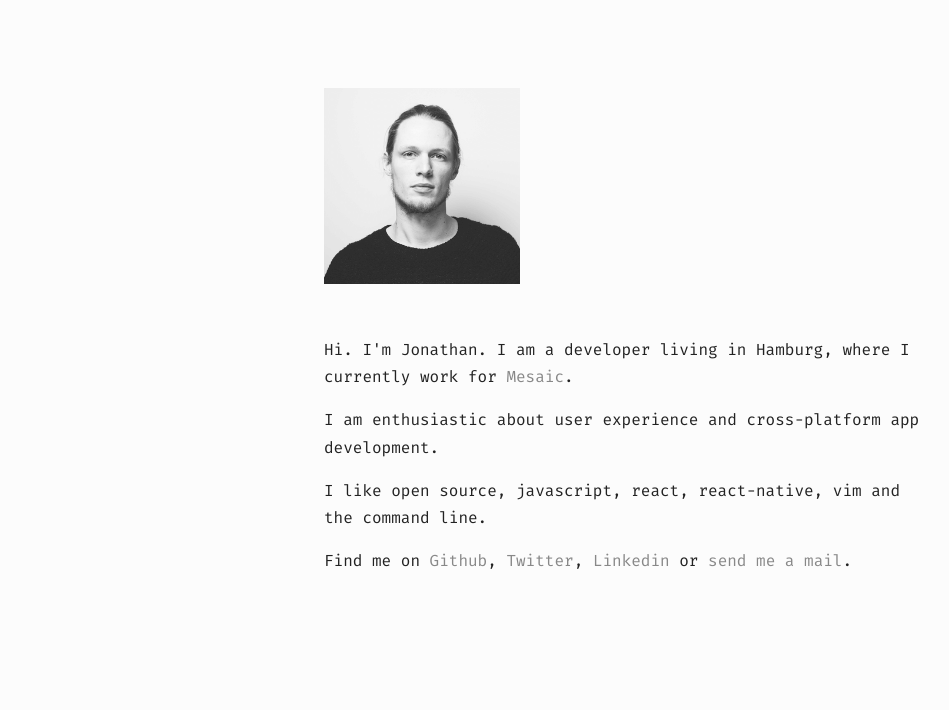
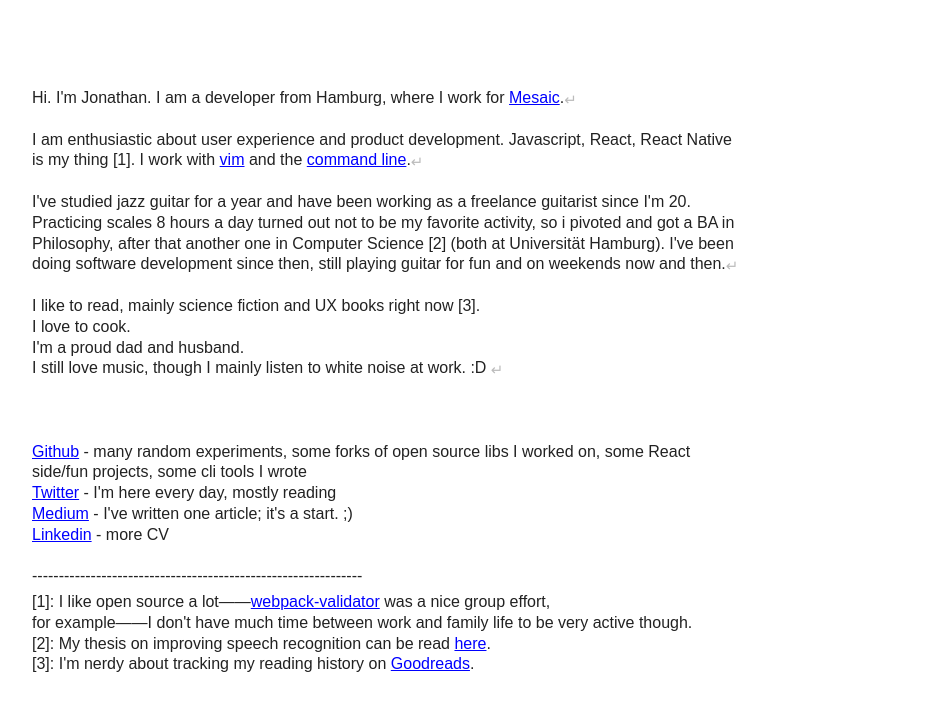
Before and after one commit to jonathanewerner/jonathanewerner.github.io, a plain HTML site: page index.html in a window 1280 px wide. Shown: the whole page, without its empty margins (16-965 px from the left). Drawn offline with Linux system fonts and the light colour scheme; a web font is replaced by a local one.

Commit message:
more minimal

```diff
--- a/index.html
+++ b/index.html
@@ -7,53 +7,91 @@
     <meta name="viewport" content="initial-scale=1, width=device-width">
     <meta name="author" content="Jonathan Glasmeyer">
 
-    <link rel="apple-touch-icon" sizes="180x180" href="/apple-touch-icon.png">
-    <link rel="icon" type="image/png" sizes="32x32" href="/favicon-32x32.png">
-    <link rel="icon" type="image/png" sizes="16x16" href="/favicon-16x16.png">
-    <link rel="manifest" href="/manifest.json">
-    <link rel="mask-icon" href="/safari-pinned-tab.svg" color="#5bbad5">
     <meta name="theme-color" content="#ffffff">
 
-    <link href="https://fonts.googleapis.com/css?family=Fira+Mono" rel="stylesheet">
+		<link rel="shortcut icon" href="/favicon.ico">
+    <link href="https://fonts.googleapis.com/css?family=PT+Mono" rel="stylesheet">
     <title>Jonathan Glasmeyer</title>
     <style>
       body {
-        font-family: "Fira Mono", sans-serif;
-        background-color: rgba(0, 0, 0, 0.01);
+        font-family: "PT Mono", sans-serif;
         color: #222;
+        font-size: 16px;
+				line-height: 1.3;
       }
 
       main {
-        padding: 80px 20px 0;
-        margin: 0 auto;
-        max-width: 600px;
+        padding: 40px 10px 0;
+      }
+      @media only screen and (min-width: 700px) {
+        main {
+          padding: 80px 40px 0;
+          max-width: 80ch;
+        }
       }
 
       p {
-        font-size: 16px;
-        line-height: 1.7;
-        margin-bottom: 16px;
+        margin: 0;
+        padding-bottom: 1.3em;
       }
 
-      a {
-        color: #888;
-        text-decoration: none;
+      p:after {
+        content: '↵';
+        display: inline-block;
+        position: relative;
+        top: 2px;
+        /* left: -5px; */
+        font-size: 15px;
+        opacity: 0.3;
       }
 
-      img {
-        width: 196px;
-        height: 196px;
-        margin-bottom: 32px;
+      p.without-all-that-fancy-stuff:after {
+        content: ''
       }
+
+			.line-above:before {
+				display: block;
+				content: '--------------------------------------------------------------';
+				margin-bottom: .3em;
+			}
+
+			.space-above {
+				padding-top: 10px;
+				margin-top: 80px;
+			}
+
+      a {
+        color: blue;
+      }
+
     </style>
 </head>
 <body>
   <main>
-    <img src="jonathan_glasmeyer.png" alt="Jonathan Glasmeyer" />
-    <p>Hi. I'm Jonathan. I am a developer living in Hamburg, where I currently work for <a href="https://www.mesaic.co">Mesaic</a>.</p>
-    <p>I am enthusiastic about user experience and cross-platform app development.</p>
-    <p>I like open source, javascript, react, react-native, vim and the command line.</p>
-    <p>Find me on <a href="https://github.com/jonathanglasmeyer">Github</a>, <a href="https://twitter.com/jglasmeyer">Twitter</a>, <a href="https://www.linkedin.com/in/jonathanewerner">Linkedin</a> or <a href="mailto:glasmeyer@posteo.de">send me a mail</a>.</p>
-  </main>
+    <p>Hi. I'm Jonathan. I am a developer from Hamburg, where I work for <a href="https://www.mesaic.co">Mesaic</a>.</p>
+    <p>I am enthusiastic about user experience and product development. Javascript, React, React Native is my thing [1]</span>. I work with <a href="https://github.com/jonathanglasmeyer/dotfiles/tree/master/vim-config">vim</a> and the <a href="https://github.com/jonathanglasmeyer/dotfiles">command line</a>.</p>
+		<p>I've studied jazz guitar for a year and have been working as a freelance guitarist since I'm 20. Practicing scales 8 hours a day turned out not to be my favorite activity, so i pivoted and got a BA in Philosophy, after that another one in Computer Science [2] (both at Universität Hamburg). I've been doing software development since then, still playing guitar for fun and on weekends now and then.</p>
+		<p>
+			I like to read, mainly science fiction and UX books right now [3].<br/>
+      I love to cook.  <br />
+      I'm a proud dad and husband. <br />
+      I still love music, though I mainly listen to white noise at work. :D
+    </p>
+
+		<br />
+		<br />
+    <p class="without-all-that-fancy-stuff">
+      <a href="https://github.com/jonathanglasmeyer">Github</a> - many random experiments, some forks of open source libs I worked on, some React side/fun projects, some cli tools I wrote<br />
+      <a href="https://twitter.com/jglasmeyer">Twitter</a> - I'm here every day, mostly reading<br />
+      <a href="https://medium.com/@jonathanewerner">Medium</a> - I've written one article; it's a start. ;)<br />
+      <a href="https://www.linkedin.com/in/jonathanewerner">Linkedin</a> - more CV
+    </p>
+		<p class="line-above without-all-that-fancy-stuff">
+      [1]: I like open source a lot——<a href="https://github.com/js-dxtools/webpack-validator">webpack-validator</a> was a nice group effort, <br />for example——I don't have much time between work and family life to be very active though.
+    <br />[2]: My thesis on improving speech recognition can be read <a href="https://github.com/jonathanglasmeyer/bachelor">here</a>.
+    <br />[3]: I'm nerdy about tracking my reading history on <a href="https://www.goodreads.com/jonathanglasmeyer">Goodreads</a>.
+  </p>
+
+</main>
 </body>
 </html>
```
